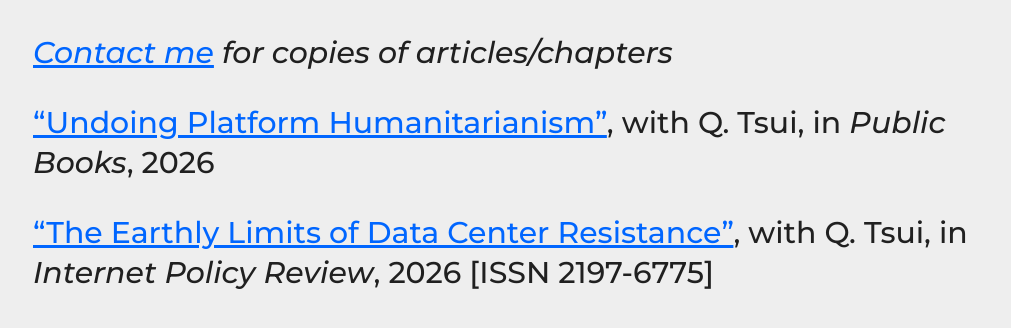
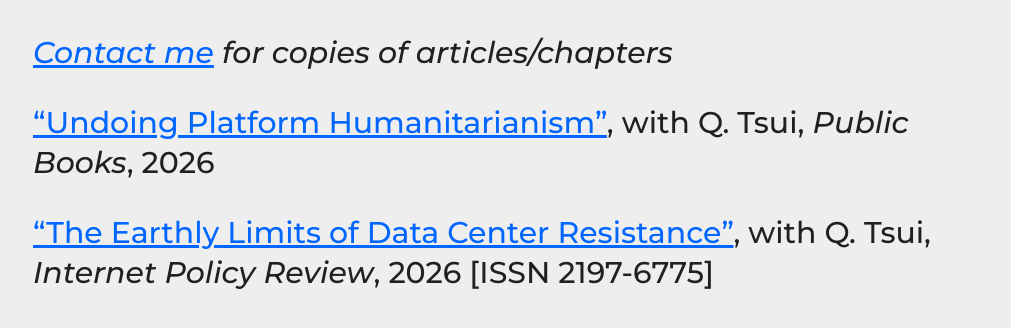
Before and after one commit to haroonalrasheed/641a, a Jekyll site: the page built from selected-publications/index.md, in a window 1280 px wide and 900 px high. Shown: the part 285-613 px from the top of the window, without its empty margins (131-1142 px from the left). Built offline with Jekyll 4.4.1, drawn with Linux system fonts in a browser that asks for light colours; some of the changed text lies outside the part shown.

```diff
--- a/selected-publications/index.md
+++ b/selected-publications/index.md
@@ -16,15 +16,15 @@ _[Contact me](mailto:a.k.martin@alumni.lse.ac.uk) for copies of articles/chapter
 
 <!-- "Data Ethics", with Q. Tsui, in _Elgar Concise Encyclopedia on Privacy and Data Protection Law_, edited by G. Gonzales Fuster & F. Bieker, Edward Elgar, forthcoming -->
 
-["Undoing Platform Humanitarianism"](https://www.publicbooks.org/undoing-platform-humanitarianism/), with Q. Tsui, in _Public Books_, 2026
+["Undoing Platform Humanitarianism"](https://www.publicbooks.org/undoing-platform-humanitarianism/), with Q. Tsui, _Public Books_, 2026
 
-["The Earthly Limits of Data Center Resistance"](https://policyreview.info/articles/news/data-centre-resistance/2102), with Q. Tsui, in _Internet Policy Review_, 2026 [ISSN 2197-6775]
+["The Earthly Limits of Data Center Resistance"](https://policyreview.info/articles/news/data-centre-resistance/2102), with Q. Tsui, _Internet Policy Review_, 2026 [ISSN 2197-6775]
 
 [_Transgressive Tech_](https://doi.org/10.4324/9781003708551), with L. Taylor, S. de Souza, J. Lopez-Solano, O. Sabbah & F. Ohai (eds.), Routledge, 2026 [ISBN-13 978-9-048559-73-2]
 
 ["Regulatory Entrepreneurship’s Threat to Digital Sovereignty: The case of Worldcoin in Kenya"](https://doi.org/10.1093/scipol/scag010), with G. Mutung'u & M. Brewczyńska, _Science & Public Policy_ 53(2): 289–299, 2026 [ISSN 1471-5430]
 
-["All Data is Humanitarian Data"](https://www.datastudiesbibliography.org/blog/all-data-is-humanitarian-data), with Q. Tsui, in _Data Studies Bibliography_, 2026.
+["All Data is Humanitarian Data"](https://www.datastudiesbibliography.org/blog/all-data-is-humanitarian-data), with Q. Tsui, _Data Studies Bibliography_, 2026.
 
 ["Digital Transformation and the Humanitarian-Development Transition: The role of digital public infrastructure and data protection"](https://doi.org/10.4324/9781003650164-9), with E. Schoemaker, in [_Data Protection in Humanitarian Action: Responding to crises in a data-driven world_](https://doi.org/10.4324/9781003650164), edited by A. Beduschi, M. Marelli & A. Martin, Taylor & Francis: 109–128, 2025 [ISBN-13 978-1-041094-07-4]
 
```
